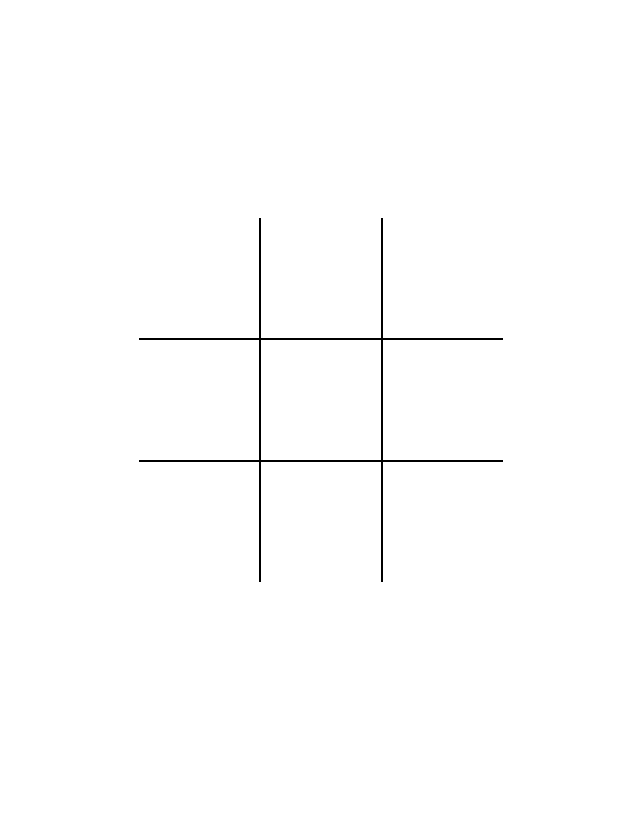
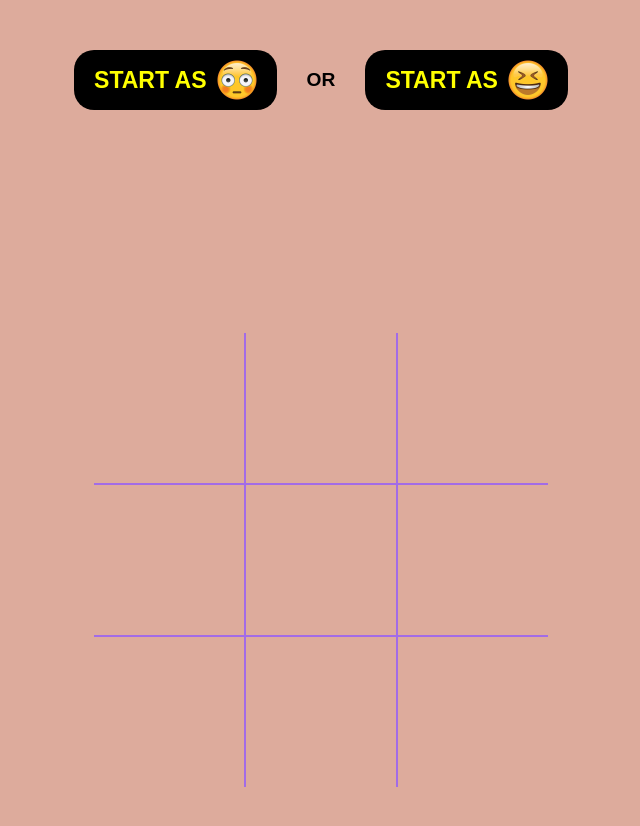
Before and after one commit to mikoppi/Tic-tac-toe, a plain HTML site: page index.html in a window 1280 px wide. Shown: the whole page, without its empty margins (319-959 px from the left). Before the commit the page ends 800 px from the top, so only its background shows below. Drawn offline with Linux system fonts and the light colour scheme; files whose address does not match are found by name.

Commit message:
Create 'alpha' version

```diff
--- a/index.html
+++ b/index.html
@@ -9,6 +9,11 @@
     <link rel="stylesheet" href="style.css">
 </head>
 <body>
+    <div class="start-message">
+        <button id="startButton">START AS  </button>
+        <p>OR</p>
+        <button id="startButton2">START AS  </button>
+    </div>
     <div class="board" id="board">
         <div class="cell" data-cell></div>
         <div class="cell" data-cell></div>
--- a/script.js
+++ b/script.js
@@ -1,34 +1,47 @@
+
+const GameModule=(function() {
+
     const classForX='x';
     const classForCircle='circle';
     const cells=document.querySelectorAll('[data-cell]');
     let circleTurn; //true of false
-let board=document.querySelector('#board');
+    const board=document.querySelector('#board');
+    const winningCombinations=[[0,1,2],[3,4,5],[6,7,8],[0,3,6],[1,4,7],[2,5,8],[0,4,8],[2,4,6]];
+    const winningMessageElement=document.querySelector('[data-winning-text]');
 
 
     //This game needs functions like:
 
     //function to start the game
     function startGame() {
-    circleTurn=true;
+        circleTurn=false;
         cells.forEach(cell => {
+            cell.classList.remove(classForCircle);
+            cell.classList.remove(classForX);
+            cell.removeEventListener('click',handleClick);
             cell.addEventListener('click', handleClick)
         }, {once:true})
         addHoverEffect(circleTurn);
+        document.querySelector('.winning-message').classList.remove('show');
     }
 
-
-//function to place the marker based on whos turn it is:
-//check whose turn it was last time
-//manipulate DOM so that it temporarily adds x or circle class to clicked cell element
-//each element can only be clicked once, {once: true}
-//board div should also have class added so that proper hover effect works
+    //functions to place the marker based on whos turn it is:
 
     function handleClick(e) {
         const cell=e.target;
         const currentClass=circleTurn ? classForCircle : classForX;
         placeMarker(cell,currentClass);
+        if (checkWin(currentClass)) {
+            console.log('winner');
+            endGame(false);
+        }
+        else if (isDraw()) {
+            endGame(true);
+        }
+        else {
             switchTurn();
             addHoverEffect(circleTurn);
+        }
     }
 
     function placeMarker(cell, currentClass) {
@@ -43,16 +56,47 @@ function addHoverEffect(circleTurn) {
     }
 
     //function to switch turns when marker has been placed
-    //when called, changes boolean value of circleTurn
+
     function switchTurn() {
         circleTurn=!circleTurn;
     }
-//function to check if there is a winner based on given winning combinations
-    //runs every round to see if currentClass has won
-    //loop through variable 'cells' indexes, the ones which have the currentClass added
-    //if some winning combination matches we have a winner
 
-//function to check if it is a draw
+    function checkWin(currentClass) {
+        return winningCombinations.some(combination => {
+            return combination.every(index => {
+                return cells[index].classList.contains(currentClass)
+            })
+        })
+    }
 
-//function to end the game if result is win or draw
-    //needs to manipulate the winningText element to tell who won or if it was a draw, add show class
+    function endGame(draw) {
+        if (draw) {
+            winningMessageElement.innerText='Draw!';
+        }
+        else {
+            winningMessageElement.innerText=`${circleTurn ? ":O" : "xD"} wins!`
+        }
+        document.querySelector('.winning-message').classList.add('show');
+    }
+
+    function isDraw() {
+        return [...cells].every(cell => {
+            return cell.classList.contains(classForX) || cell.classList.contains(classForCircle);
+        })
+    }
+
+    return {
+        startGame:startGame
+    }
+
+
+})();
+
+
+const restartButton=document.querySelector('#restartButton');
+restartButton.addEventListener('click',GameModule.startGame);
+
+const startWithX=document.querySelector('#startButton');
+startWithX.addEventListener('click',GameModule.startGame)
+const startWithCircle=document.querySelector('#startButton2');
+startWithCircle.addEventListener('click',GameModule.startGame)
--- a/style.css
+++ b/style.css
@@ -7,8 +7,8 @@ body {
 }
 
 :root {
-    --cell-size: 120px;
-    --mark-size: calc((var(--cell-size)*.8));
+    --cell-size: 150px;
+    --mark-size: calc((var(--cell-size)*.7));
     --circle-image: url('/home/mikoppi/repos/Tic-tac-toe-1/pictures/Flushed Face Emoji.png');
     --x-image: url('/home/mikoppi/repos/Tic-tac-toe-1/pictures/Smiling Face with Tightly Closed eyes.png')
 }
@@ -20,12 +20,15 @@ body {
     grid-template-columns: repeat(3,auto);
     justify-content: center;
     align-content: center;
+    background-color: rgb(221, 171, 156);
+
+
 
 }
 .cell {
     width:var(--cell-size);
     height:var(--cell-size);
-    border: 1px solid black;
+    border: 1px solid rgb(162, 108, 231);
     display: flex;
     justify-content: center;
     align-items: center;
@@ -77,7 +80,8 @@ body {
     background-size: var(--mark-size);
     background-repeat: no-repeat;
     background-position: center;
-    opacity: .3;
+    opacity: .6;
+
 }
 
 .board.circle .cell:not(.x):not(.circle):hover {
@@ -85,7 +89,7 @@ body {
     background-size: var(--mark-size);
     background-repeat: no-repeat;
     background-position: center;
-    opacity: .3;
+    opacity: .6;
 }
 
 .cell.x,
@@ -114,7 +118,7 @@ body {
 
 }
 
-button {
+#restartButton {
     padding: 15px;
     font-family: Arial, Helvetica, sans-serif;
     font-weight: 600;
@@ -129,3 +133,70 @@ button {
 .winning-message.show {
     display: flex;
 }
+
+.start-message {
+    height:20vh;
+
+    display: flex;
+    flex-direction: row;
+    justify-content: center;
+    align-items: center;
+    background-color: rgb(221, 171, 156) ;
+    gap:30px;
+    font-family: Arial, Helvetica, sans-serif;
+    font-weight: 600;
+    font-size: larger;
+}
+
+#startButton {
+    font-family: Arial, Helvetica, sans-serif;
+    font-weight: 600;
+    font-size: larger;
+    display: flex;
+    justify-content: center;
+    align-items: center;
+    background-color: black;
+    border-radius: 20px;
+    border-style: none;
+    color: yellow;
+    padding:10px;
+    padding-left: 20px;
+}
+#startButton::after {
+
+    background-image: var(--circle-image);
+    background-size: 40px 40px;
+    background-repeat: no-repeat;
+    display: inline-block;
+    height: 40px;
+    width: 50px;
+    content: '';
+    margin-left: 10px;
+
+}
+
+#startButton2 {
+    font-family: Arial, Helvetica, sans-serif;
+    font-weight: 600;
+    font-size: larger;
+    display: flex;
+    justify-content: center;
+    align-items: center;
+    background-color: black;
+    border-radius: 20px;
+    border-style: none;
+    color: yellow;
+    padding:10px;
+    padding-left: 20px;
+}
+#startButton2::after {
+
+    background-image: var(--x-image);
+    background-size: 40px 40px;
+    background-repeat: no-repeat;
+    display: inline-block;
+    height: 40px;
+    width: 50px;
+    content: '';
+    margin-left: 10px;
+}
```
Lines whose indentation alone changed are shown as unchanged.
